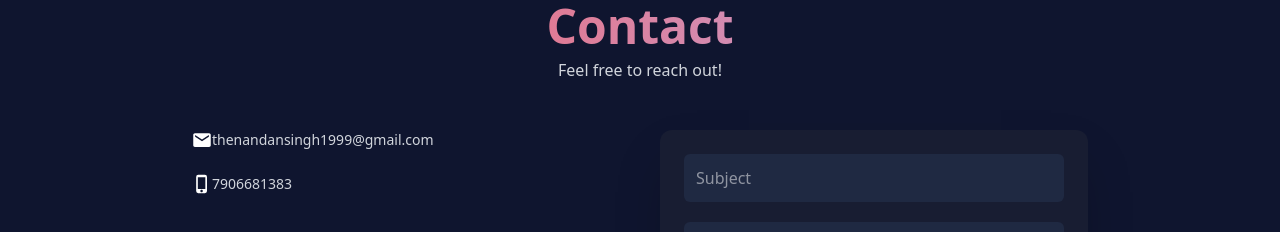
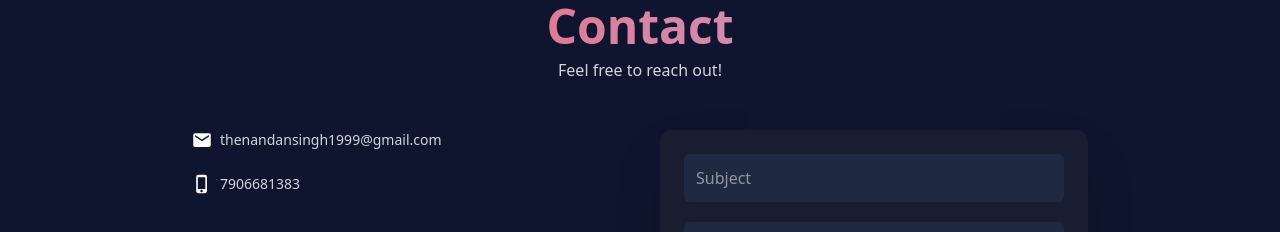
Before and after one commit to nandan2506/nandan2506.github.io, a React (Vite) app: page / in a window 1280 px wide. Shown: the part 2380-2612 px from the top of the page. Built offline with nearby package versions, Linux system fonts and the light colour scheme.

Commit message:
Update Contact.jsx

```diff
--- a/src/components/Contact.jsx
+++ b/src/components/Contact.jsx
@@ -32,11 +32,11 @@ export default function Contact() {
       <div className="max-w-4xl mx-auto grid grid-cols-1 md:grid-cols-2 gap-10">
         {/* Info */}
         <div className="flex flex-col gap-6">
-          <div className="flex">
+          <div className="flex gap-2">
             <h2 className="text-xl font-semibold"> <IoMdMail /></h2>
             <p className="text-sm text-gray-300">thenandansingh1999@gmail.com</p>
           </div>
-          <div className="flex">
+          <div className="flex gap-2">
             <h2 className="text-xl font-semibold"><MdOutlinePhoneIphone /></h2>
             <p className="text-sm text-gray-300">7906681383</p>
           </div>
```
